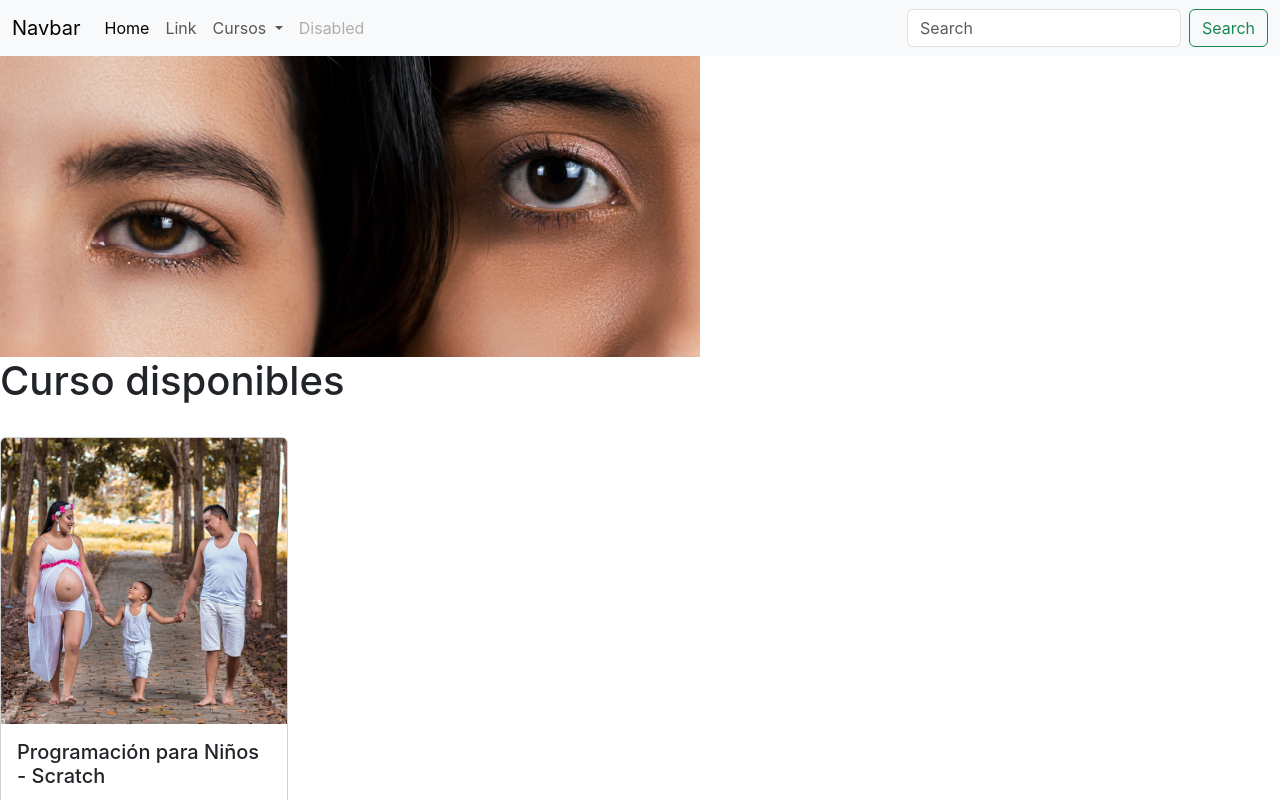
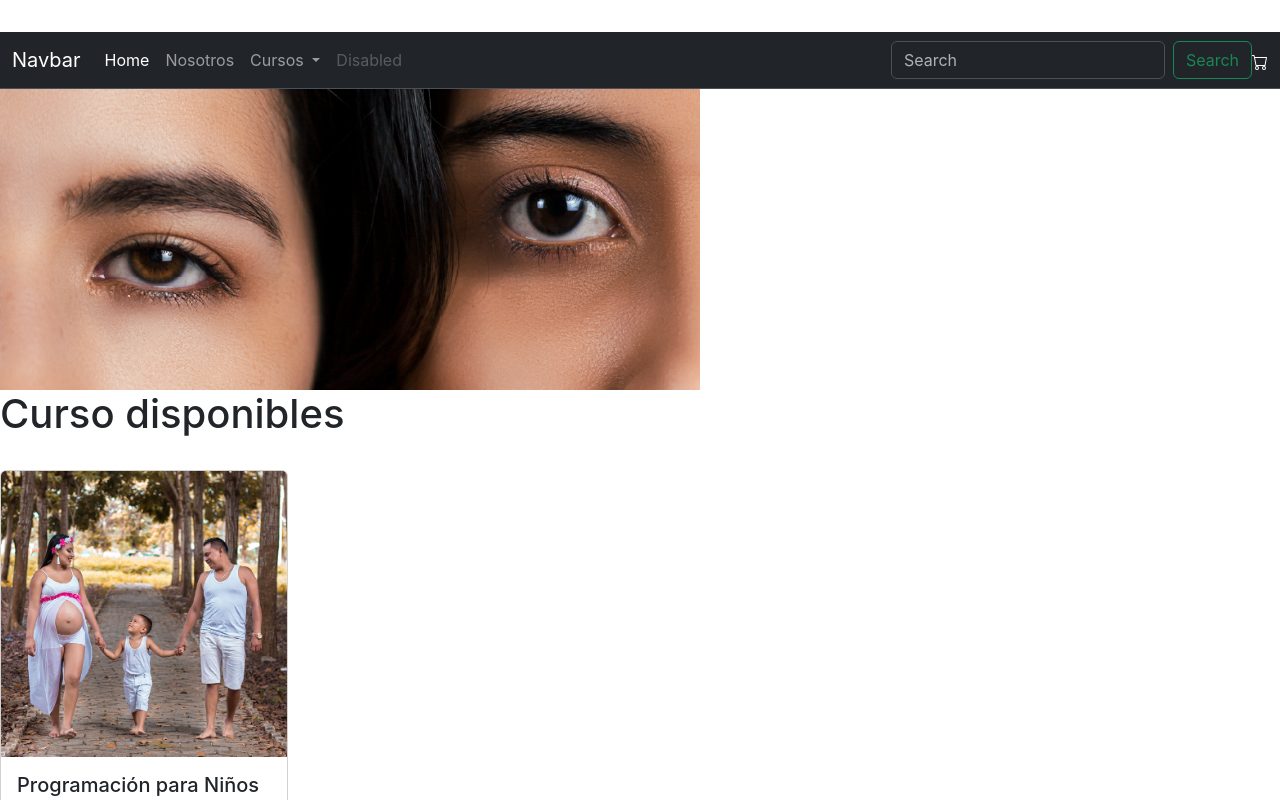
Before and after one commit to cajimenez88/ElitAcademy, an Angular app: page / in a window 1280 px wide. Shown: the top 800 px of the page. Built offline with nearby package versions, Linux system fonts and the light colour scheme.

Commit message:
cart
Cart

```diff
--- a/src/app/app.component.html
+++ b/src/app/app.component.html
@@ -1,5 +1,22 @@
+
+<main> </main>
+<div class="container-lg-12">
 <app-lista></app-lista>
-<app-banner-principal></app-banner-principal>
-<app-card-titulo></app-card-titulo>
+</div>
 
-<router-outlet></router-outlet>
+<div class="container-lg-12">
+    <app-banner-principal></app-banner-principal>
+</div>
+
+<div class="container-lg-6">
+    <div class="row">
+        <div class="col">
+            <app-card-titulo></app-card-titulo>
+        </div>
+        <div class="col">
+            <router-outlet></router-outlet>
+        </div>
+
+    </div>
+
+</div>
--- a/src/app/lista/lista.component.html
+++ b/src/app/lista/lista.component.html
@@ -1,6 +1,8 @@
-<nav class="navbar navbar-expand-lg bg-body-tertiary">
-
-    <div class="container-fluid">
+<!--<nav class="navbar navbar-expand-lg bg-body-tertiary">-->
+ <nav class="navbar navbar-expand-lg bg-dark border-bottom border-body" data-bs-theme="dark">
+    <!--<nav class="navbar" style="background-color: #e3f2fd;">-->
+  <!--<nav class="navbar bg-dark border-bottom border-body" data-bs-theme="dark">-->
+     <div class="container-fluid">
         <a class="navbar-brand" href="#">Navbar</a>
     <button class="navbar-toggler" type="button" data-bs-toggle="collapse" data-bs-target="#navbarSupportedContent" aria-controls="navbarSupportedContent" aria-expanded="false" aria-label="Toggle navigation">
       <span class="navbar-toggler-icon"></span>
@@ -11,7 +13,7 @@
           <a class="nav-link active" aria-current="page" href="#">Home</a>
         </li>
         <li class="nav-item">
-          <a class="nav-link" href="#">Link</a>
+          <a class="nav-link" href="#">Nosotros</a>
         </li>
         <li class="nav-item dropdown">
           <a class="nav-link dropdown-toggle" href="#" role="button" data-bs-toggle="dropdown" aria-expanded="false">
@@ -31,10 +33,16 @@
           <a class="nav-link disabled" aria-disabled="true">Disabled</a>
         </li>
       </ul>
-      <form class="d-flex" role="search">
+
+     <form class="d-flex" role="search">
         <input class="form-control me-2" type="search" placeholder="Search" aria-label="Search">
         <button class="btn btn-outline-success" type="submit">Search</button>
-      </form>
+       </form>
+        <div class="contenedor-carrito">
+            <svg xmlns="http://www.w3.org/2000/svg" width="16" height="16" fill="currentColor" class="bi bi-cart" viewBox="0 0 16 16">
+                <path d="M0 1.5A.5.5 0 0 1 .5 1H2a.5.5 0 0 1 .485.379L2.89 3H14.5a.5.5 0 0 1 .491.592l-1.5 8A.5.5 0 0 1 13 12H4a.5.5 0 0 1-.491-.408L2.01 3.607 1.61 2H.5a.5.5 0 0 1-.5-.5M3.102 4l1.313 7h8.17l1.313-7zM5 12a2 2 0 1 0 0 4 2 2 0 0 0 0-4m7 0a2 2 0 1 0 0 4 2 2 0 0 0 0-4m-7 1a1 1 0 1 1 0 2 1 1 0 0 1 0-2m7 0a1 1 0 1 1 0 2 1 1 0 0 1 0-2"/>
+            </svg>
+        </div>
     </div>
   </div>
 </nav>
--- a/src/index.html
+++ b/src/index.html
@@ -7,7 +7,9 @@
   <meta name="viewport" content="width=device-width, initial-scale=1">
   <link rel="icon" type="image/x-icon" href="favicon.ico">
   <script src="https://cdn.jsdelivr.net/npm/@popperjs/core@2.11.8/dist/umd/popper.min.js" integrity="sha384-I7E8VVD/ismYTF4hNIPjVp/Zjvgyol6VFvRkX/vR+Vc4jQkC+hVqc2pM8ODewa9r" crossorigin="anonymous"></script>
-  <script src="https://cdn.jsdelivr.net/npm/bootstrap@5.3.2/dist/js/bootstrap.min.js" integrity="sha384-BBtl+eGJRgqQAUMxJ7pMwbEyER4l1g+O15P+16Ep7Q9Q+zqX6gSbd85u4mG4QzX+" crossorigin="anonymous"></script>
+    <script src="https://cdn.jsdelivr.net/npm/bootstrap@5.3.2/dist/js/bootstrap.min.js" integrity="sha384-BBtl+eGJRgqQAUMxJ7pMwbEyER4l1g+O15P+16Ep7Q9Q+zqX6gSbd85u4mG4QzX+" crossorigin="anonymous"></script>
+  <!--para iconos-->
+  <link rel="stylesheet" href="https://cdn.jsdelivr.net/npm/bootstrap-icons@1.11.3/font/bootstrap-icons.min.css">
 </head>
 <body>
   <app-root></app-root>
--- a/src/styles.css
+++ b/src/styles.css
@@ -1 +1,5 @@
 /* You can add global styles to this file, and also import other style files */
+.contenedor-carrito{
+    font-size:20px;
+    color:white;
+}
```
